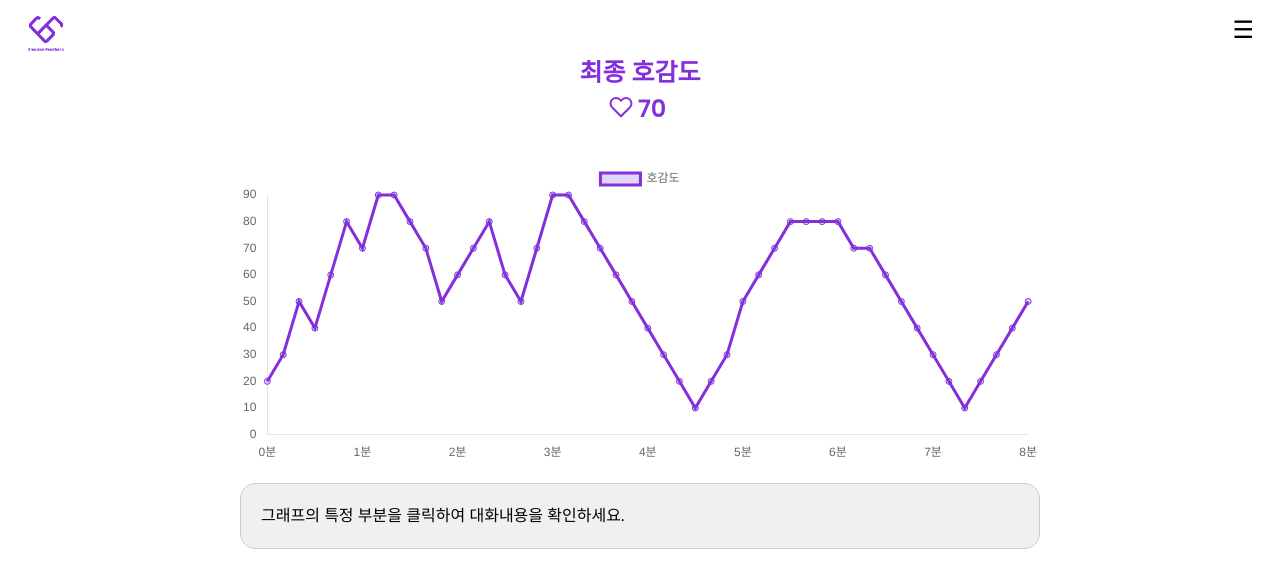
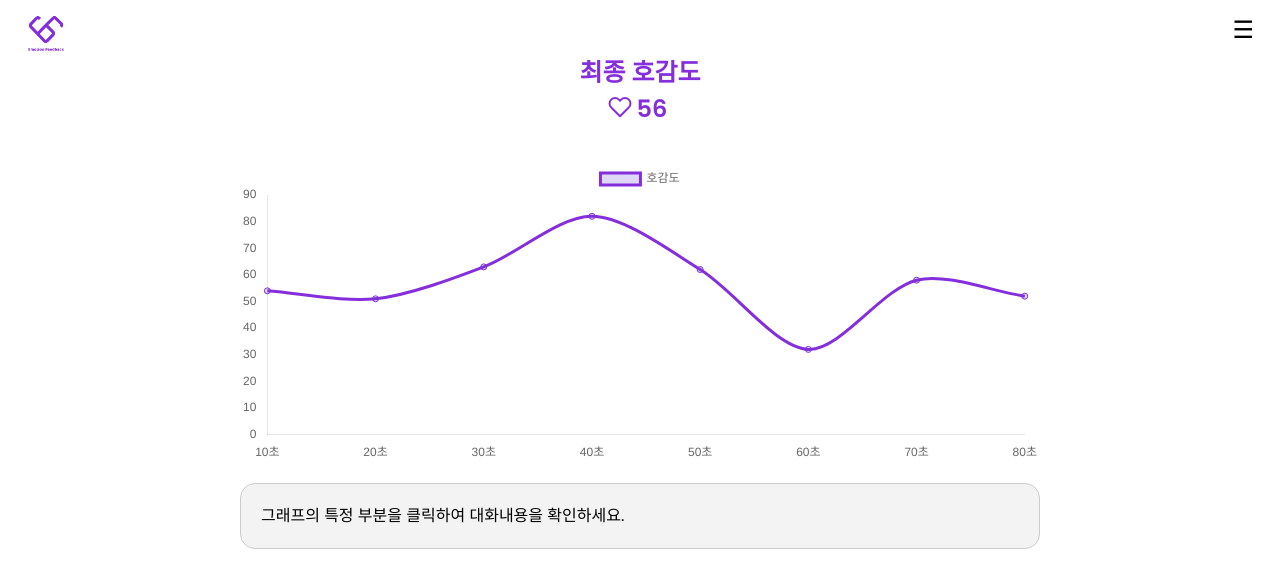
Before and after one commit to eou2/frontend, a React (Create React App) app: page /analysis in a window 1280 px wide. Shown: the top 588 px of the page. Built offline with nearby package versions, Linux system fonts and the light colour scheme.

Commit message:
graph fix

```diff
--- a/src/pages/Analysis/analysis.jsx
+++ b/src/pages/Analysis/analysis.jsx
@@ -1,4 +1,4 @@
-import React, { useState } from "react";
+import React, { useState, useEffect } from "react";
 import styled from "styled-components";
 import { Line } from "react-chartjs-2";
 import {
@@ -74,7 +74,7 @@ const DialogContainer = styled.div`
     padding: 20px;
     border: 1px solid #ccc;
     border-radius: 15px;
-    background-color: #f0f0f0;
+    background-color: #f3f3f3;
 `;
 
 const DialogText = styled.p`
@@ -111,47 +111,51 @@ const MenuButton = styled.button`
     font-size: 24px;
     cursor: pointer;
 `;
-// 8분을 10초 단위로 표시
-const labels = Array.from({ length: 49 }, (_, i) => (i * 10).toString()); // 0부터 480초(8분)까지 10초 단위
+// 10초, 20초, 30초, 40초, 50초, 60초, 70초 표시
+const labels = ["10초", "20초", "30초", "40초", "50초", "60초", "70초", "80초"];
 
 const data = {
     labels: labels,
     datasets: [
         {
             label: "호감도",
-            data: [
-                20, 30, 50, 40, 60, 80, 70, 90, 90, 80, 70, 50, 60, 70, 80, 60, 50, 70, 90, 90, 80, 70, 60, 50, 40, 30,
-                20, 10, 20, 30, 50, 60, 70, 80, 80, 80, 80, 70, 70, 60, 50, 40, 30, 20, 10, 20, 30, 40, 50,
-            ], // 48개의 데이터
+            data: [54, 51, 63, 82, 62, 32, 58, 52], // 7개의 데이터
             fill: true,
             backgroundColor: "rgba(93, 63, 211, 0.2)",
             borderColor: "#852fdc",
+            tension: 0.3, // 곡선형으로 만듦
         },
     ],
 };
 
 const dialogData = [
-    "남자: 안녕하세요.<br/>여자: 안녕하세요.",
-    "남자: 아, 혹시 나이가 어떻게 되세요?<br/>여자: 저 저 22살이요. 나이가 어떻게 되세요?",
-    "남자: 아 저 26살이요.<br/>여자: 아 엠비티이가 어떻게 배세요?",
-    "남자: 저 이에스티제이요.<br/>여자: 아 아 저는 아이엔티피요.",
-    "남자: 취미가 어떻게 배세요?<br/>여자: 음, 저는 마블 영화 보는 거 좋아해요.",
-    "남자: 오, 마블 저도 마블 되게 좋아하는데.<br/>남자: 그르트 너무 귀엽지 않아요?",
-    "여자: 맞아요 저 그루트 피규어도 집에 있어요.", // 여기만 종합 호감도 80으로 설정됨
-    "남자: 저는 헬스 좋아해요.<br/>여자: 아, 진짜요? 헬스 좋아하세요, 3대.<br/>여자: 시는지 아세요?",
-    "남자: 음, 저 400정도 들어요.<br/>여자: 아, 그래요? 아, 400이면 되게 잘 치시네요.",
-    "남자: 장당하죠.<br/>여자: 되게 멋져요.",
-    "남자: 그런.",
-    // 나머지 대화 데이터 추가
+    "나: 안녕하세요<br/>상대방: 안녕하세요 반갑습니다",
+    "나: 전 이서진입니다 <br/>상대방: 어 전 심재호입니다 혹시 나이가 어떻게 되시나요",
+    "나: 저는 24살이에요 재호님은 몇살이세요<br/>상대방: 아 저는 27살입니다<br/>나: 음 영화보는거 좋아하세 어떤영화 좋아하세요<br/>",
+    "상대방: 오 저는 마블영화 좋아해요<br/>나: 어 저도 마블 좋아하는데 저는 어벤저스 좋아해요 캐릭터 누구 좋아하세요",
+    "상대방: 저는 그루트요",
+    "나: 아이엠 그루투<br/>상대방: 하 진짜 똑같은데요 흐 그루투 귀여워서 저도 좋아하거든요",
+    "나: 아 서진님은 취미가 어떻게 되시나요<br/>상대방: 저는 아이돌 음악 듣는거 좋아해요",
+    "나:  아이돌 좋아하시는구나 어떤 그룹 좋아하세요<br/>상대방: 저는 라이즈 원빈이요 원빈이 라이즈 센터인데 진짜 잘생겼거든요 진짜 잘생긴거밖에 생각이 안나요",
+    "나: 아 그렇구나 저는 잘 모르겠네요<br/>상대방: 그루트 많이 좋아하시나봐요",
+    "나: 맞아요 피규어도 엄청 많아요<br/>상대방: 피규어 되게 비쌀텐데 진짜 많이 좋아하시나보네요",
+    "나: 맞아요 하 제가 소개팅이 처음이라 좀 어색하네요<br/>상대방: 저도 소개팅이 처음이라 무슨 말해야할지 모르겠어요",
 ];
 
 const Analysis = () => {
     const [dialogIndex, setDialogIndex] = useState(null);
     const [showMenu, setShowMenu] = useState(false);
+    const [averageHeartRate, setAverageHeartRate] = useState(0);
 
     const toggleMenu = () => {
         setShowMenu(!showMenu);
     };
+
+    useEffect(() => {
+        const sum = data.datasets[0].data.reduce((acc, value) => acc + value, 0);
+        const average = Math.floor(sum / data.datasets[0].data.length); // 소수점 버림
+        setAverageHeartRate(average);
+    }, []);
 
     const options = {
         responsive: true,
@@ -165,16 +169,6 @@ const Analysis = () => {
                 },
                 grid: {
                     display: false, // x축 격자선 제거
-                },
-                ticks: {
-                    callback: function (value, index) {
-                        // 라벨을 60초(1분) 간격으로만 표시
-                        const seconds = parseInt(this.getLabelForValue(value));
-                        const minutes = Math.floor(seconds / 60);
-                        return seconds % 60 === 0 ? `${minutes}분` : "";
-                    },
-                    maxRotation: 0, // 라벨을 똑바로 표시
-                    minRotation: 0, // 라벨을 똑바로 표시
                 },
             },
             y: {
@@ -212,7 +206,7 @@ const Analysis = () => {
                     <HeartText>
                         <FiHeart />
                     </HeartText>
-                    <HeartText>70</HeartText>
+                    <HeartText>{averageHeartRate}</HeartText>
                 </HeartContainer>
                 <GraphContainer>
                     <Line data={data} options={options} />
```
